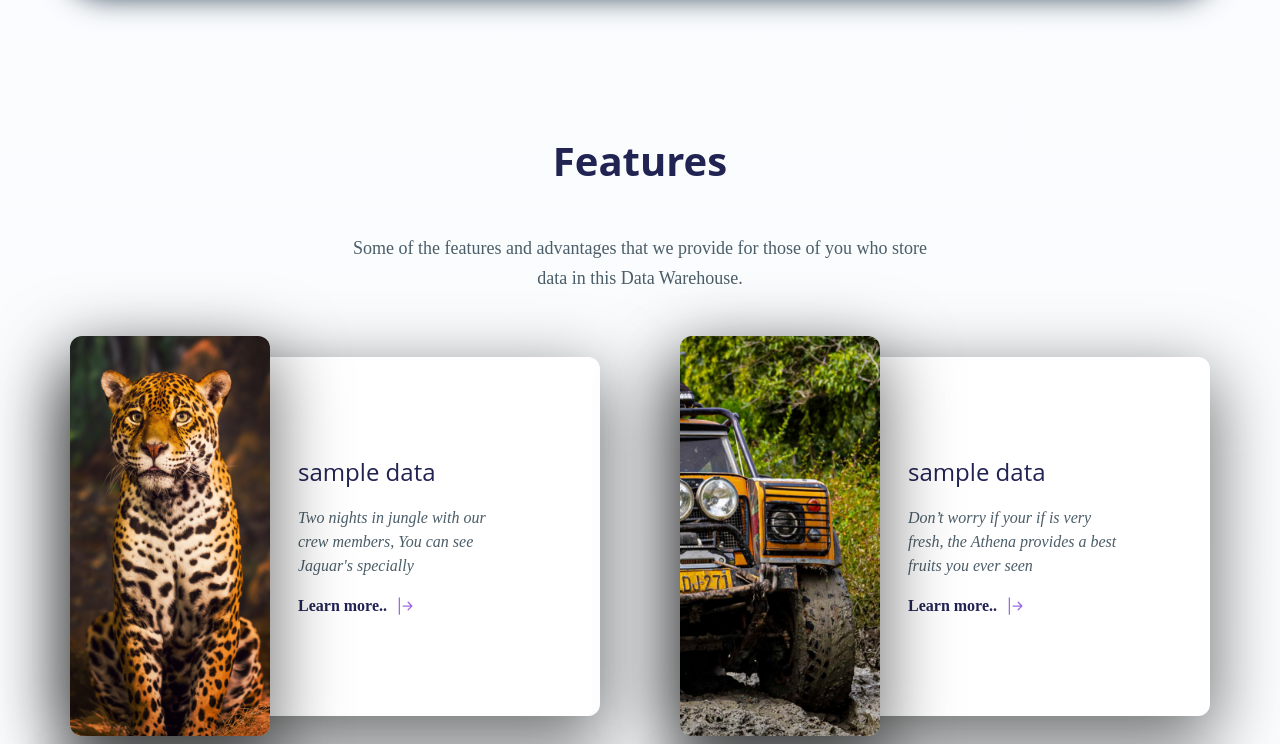
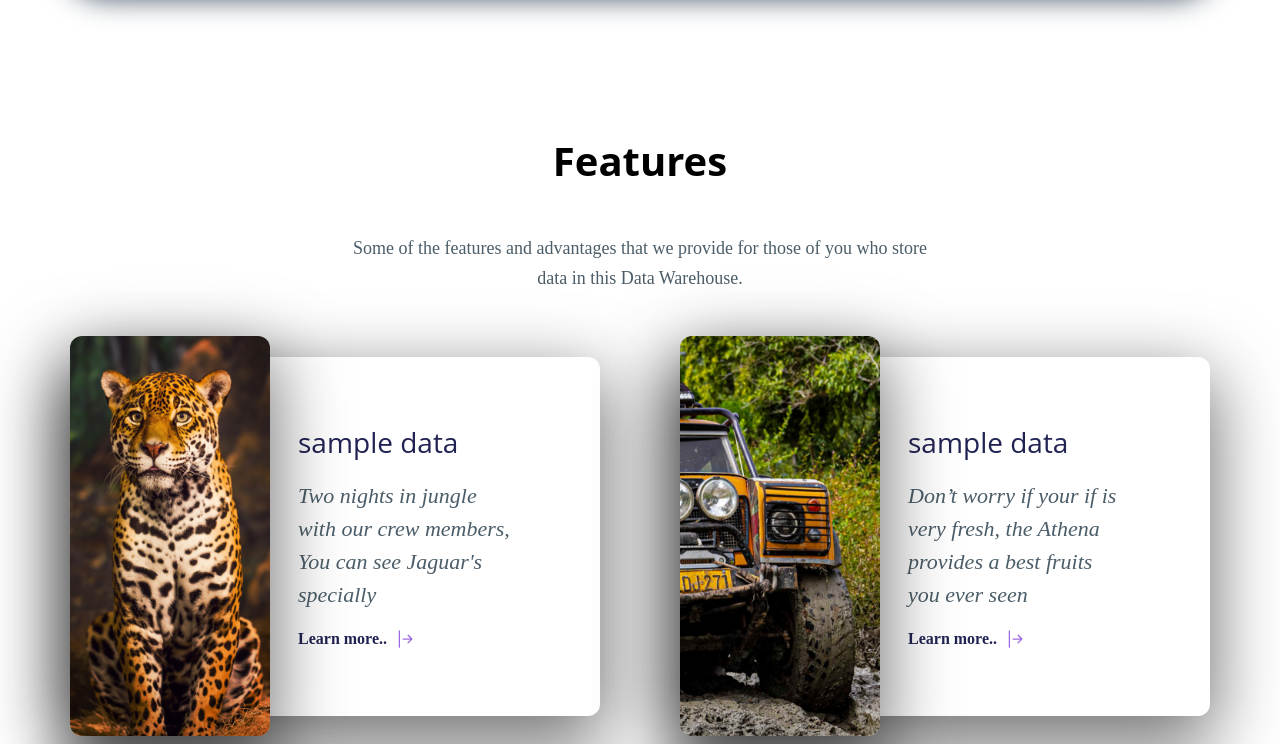
Before and after one commit to mGunawardhana/The_Travellar_App-mongo-express-react-node_-MERN-, a React (Create React App) app: page / in a window 1280 px wide. Shown: the part 2340-3084 px from the top of the page. Built offline with nearby package versions, Linux system fonts and the light colour scheme.

Commit message:
content update

```diff
--- a/src/components/Features/Features.tsx
+++ b/src/components/Features/Features.tsx
@@ -15,7 +15,7 @@ const Features = () => {
       <div className="container mx-auto">
         <div className="text-center">
           <h2
-            className="h2 mb-6 xl:mb-12"
+            className="h2 mb-6 xl:mb-12 text-black"
             data-aos="fade-down"
             data-aos-delay="100"
           >
@@ -83,8 +83,8 @@ const Features = () => {
                 </div>
 
                 <div className="max-w-[220px]">
-                  <h3 className="h3 mb-4">{title}</h3>
-                  <p className="font-light italic mb-4">{description}</p>
+                  <h3 className="text-[28px] mb-4">{title}</h3>
+                  <p className="font-light italic mb-4 text-[22px]">{description}</p>
                   <div className="flex items-center gap-x-2 group">
                     <a className="text-primary font-bold" href="">
                       {linkText}
--- a/src/index.css
+++ b/src/index.css
@@ -4,8 +4,9 @@
 
 @layer base {
     body {
-    @apply font-secondary text-secondary bg-gradient-to-b from-[#F6FAFD] to-[#FFFFFF] bg-no-repeat;
+        @apply font-secondary text-secondary bg-gradient-to-b from-[#FFFFFF] to-[#FFFFFF] bg-no-repeat;
     }
+
     h1,
     h2,
     h3,
@@ -14,31 +15,41 @@
     h6 {
         @apply font-primary text-primary;
     }
+
     a {
         @apply text-secondary font-semibold hover:text-accent-primary_hover transition;
     }
+
     .btn {
         @apply text-lg h-[60px] px-[30px] rounded-full transition text-black;
     }
+
     .btn-primary {
         @apply bg-amber-400 hover:bg-accent-primary_hover;
     }
+
     .btn-secondary {
         @apply bg-accent-secondary hover:bg-accent-secondary_hover;
     }
+
     .btn-quaternary {
         @apply bg-white text-base font-bold text-primary drop-shadow-primary hover:bg-accent-primary_hover hover:text-white;
     }
+
     .h1 {
         @apply text-[40px] xl:text-[80px] font-bold leading-[1.1];
     }
+
     .h2 {
         @apply text-[40px] font-bold leading-tight;
     }
+
     .h3 {
         @apply text-[24px];
     }
+
     .lead {
         @apply text-lg text-secondary font-secondary font-medium leading-relaxed;
     }
+
 }
```
Lines whose indentation alone changed are shown as unchanged.
